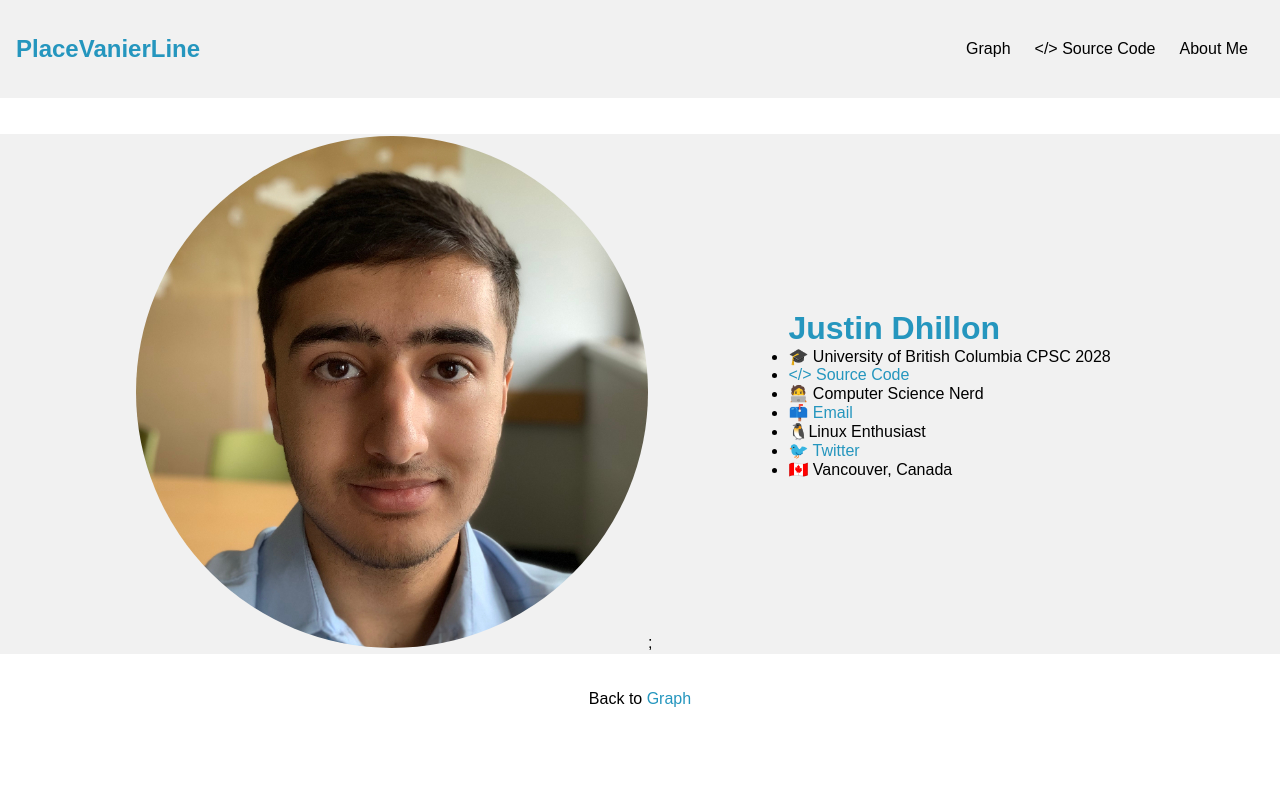
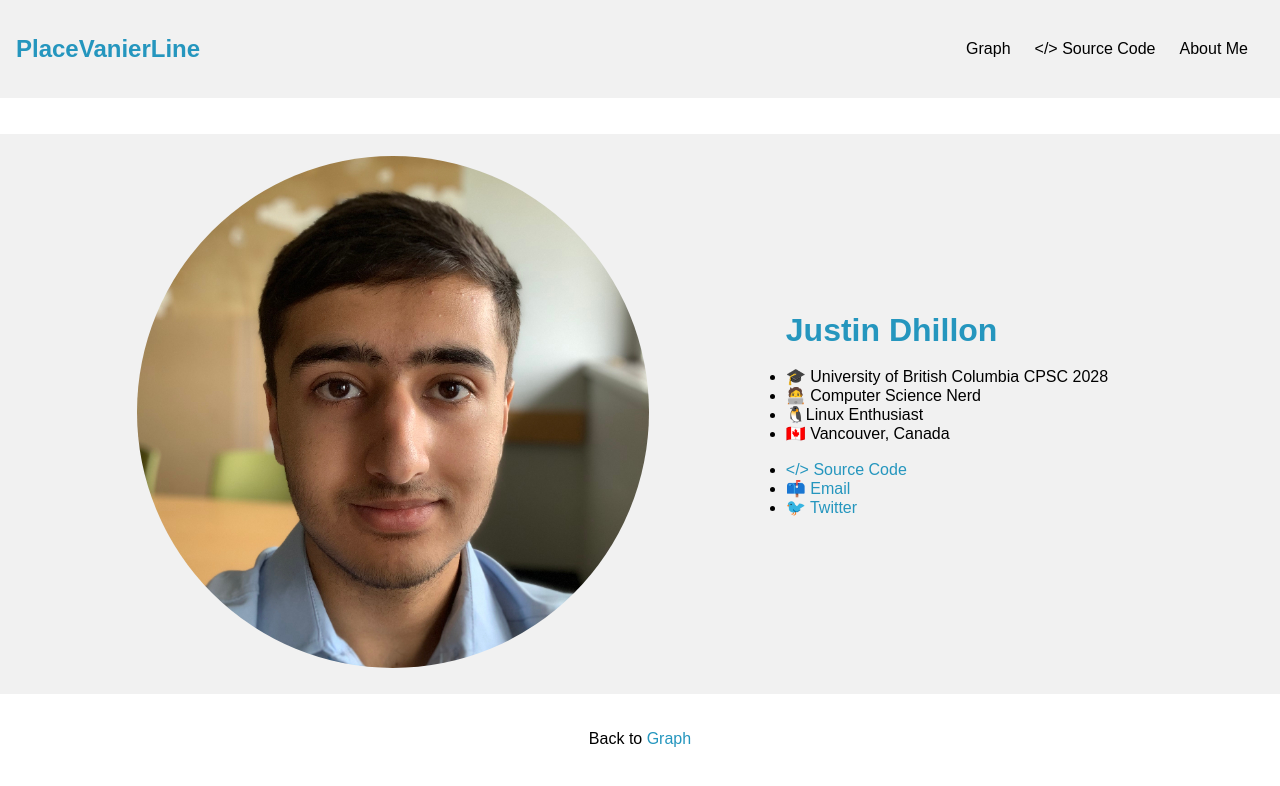
Before and after one commit to justindhillon/place-vanier-line, a Next.js app: page /about-me in a window 1280 px wide. Shown: the top 786 px of the page. Built offline with nearby package versions, Linux system fonts and the light colour scheme.

Commit message:
modified:   components/about-me.js

```diff
--- a/components/about-me.js
+++ b/components/about-me.js
@@ -6,23 +6,27 @@ export default function AboutMe() {
         <div>
             <br /><br />
             <table style={{background:"#f1f1f1"}} class="about-me">
+                <br />
                 <tr>
                     <td>
-                        <Image class="image" src={profile} alt="Profile" />;
+                        <Image class="image" src={profile} alt="Profile" />
                     </td>
                     <td style={{textAlign:"left"}}>
                         <h1 style={{color:"#2596be"}}>Justin Dhillon</h1>
+                        <br />
                         <ul>
                             <li>🎓 University of British Columbia CPSC 2028</li>
+                            <li>🧑‍💻 Computer Science Nerd</li>
+                            <li>🐧Linux Enthusiast</li>
+                            <li>🇨🇦 Vancouver, Canada</li>
+                            <br />
                             <li><a style={{color:"#2596be"}} href='https://github.com/justindhillon/place-vanier-line'>&lt;/&gt; Source Code</a></li>
-                            <li>🧑‍💻 Computer Science Nerd</li>
                             <li><a style={{color:"#2596be"}} href='https://mail.google.com/mail/u/0/?fs=1&tf=cm&source=mailto&to=justin.singh.dhillon@gmail.com'>📫 Email</a></li>
-                            <li>🐧Linux Enthusiast</li>
                             <li><a style={{color:"#2596be"}} href='https://twitter.com/justindhillon0'>🐦 Twitter</a></li>
-                            <li>🇨🇦 Vancouver, Canada</li>
                         </ul>
                     </td>
                 </tr>
+                <br />
             </table>
             <div style={{textAlign:"center"}}>
                 <br /><br />
```
